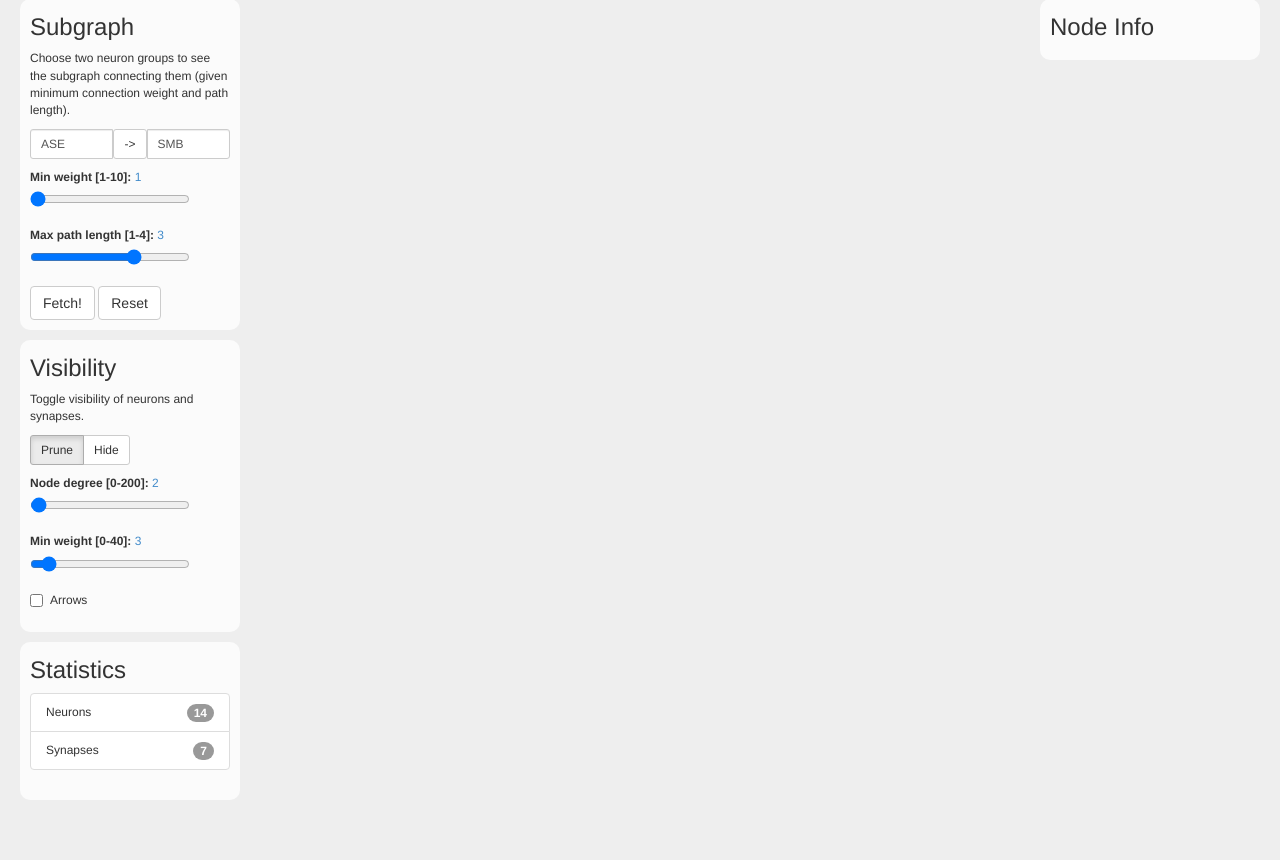
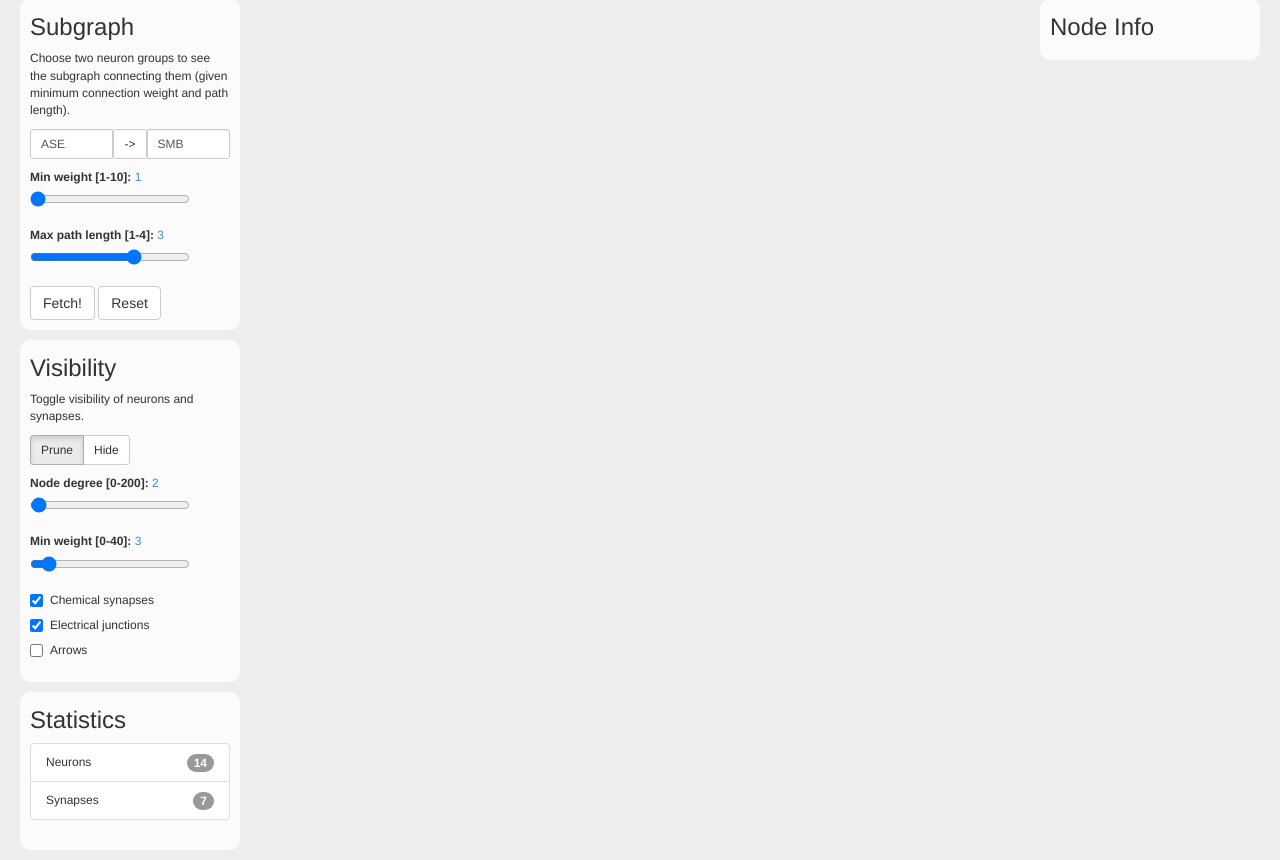
Before and after one commit to buhrmann/elegans, a Flask app: page / in a window 1280 px wide. Shown: the part 21-881 px from the top of the page. Before the commit the page ends 821 px from the top, so only its background shows below. Run offline with Flask 2, Linux system fonts and the light colour scheme; data that the repository does not hold is empty; some libraries are stand-ins or nearby versions.

Commit message:
Made gap junctions bidirectional (only returning one direction, and not adding arrow markers

```diff
--- a/neo.py
+++ b/neo.py
@@ -126,7 +126,9 @@
 
 # d3 compatible format
 def synapsesD3(neurons, minWeight=1):
-    q = "MATCH (n1:Neuron)-[s:Synapse]->(n2:Neuron) return {from:id(n1), to:id(n2), type:s.type, weight:s.weight, id:id(s)}"
+    #q = "MATCH (n1:Neuron)-[s:Synapse]->(n2:Neuron) return {from:id(n1), to:id(n2), type:s.type, weight:s.weight, id:id(s)}"
+    # For EJs we only need to show one direction
+    q = "MATCH (n1:Neuron)-[s:Synapse]->(n2:Neuron) WHERE s.type<>'EJ' OR (s.type='EJ' AND id(n1)<id(n2)) RETURN {from:id(n1), to:id(n2), type:s.type, weight:s.weight, id:id(s)}"
     graph = graphR()
     res = graph.query(q)
     synapses = []
--- a/static/css/d3.css
+++ b/static/css/d3.css
@@ -67,6 +67,10 @@
   stroke: #000;
 }
 
+.link.hidden {
+  display: none;
+}
+
 circle {
   stroke-width: 1px;
   stroke: #fff;
--- a/static/js/d3graph.js
+++ b/static/js/d3graph.js
@@ -45,7 +45,7 @@
     //nodeColorScale = d3.scale.ordinal().range(colorbrewer["Accent"][6].reverse());
 
     var degreeDomain = d3.extent(data.neurons, function(n) { return n.D; });
-    nodeRadiusScale = d3.scale.linear().domain(degreeDomain).range([10,30]);
+    nodeRadiusScale = d3.scale.linear().domain(degreeDomain).range([10,25]);
 
     var weightDomain = d3.extent(data.synapses, function(s) { return s.weight; });
     linkWeightScale = d3.scale.linear().domain(weightDomain).range([1,5]);
@@ -267,7 +267,7 @@
     links = l;
 
     var c = Math.min(-700 + wminVal * 100, -250);
-    var ld = Math.max(180 - wminVal * 10, 40);
+    var ld = Math.max(120 - wminVal * 10, 40);
     force.nodes(nodes);
     force.links(links);
     force.charge(c);
@@ -283,8 +283,9 @@
         .classed("junction", function(d) { return (d.type == 'EJ' || d.type == 'NMJ')})
         .style("stroke-width", function(d) { return linkWeightScale(d.weight) * (d.type == 'EJ' ? 2 : 1); })
         .style("stroke", function(d) { return nodeColorScale(d.source.type); })
-        .style("opacity", 0.25)
-        //.attr("marker-mid", "url(#end)");
+        .style("opacity", 0.25);
+
+    link.filter(function(d) { return d.type != "EJ"})
         .attr("marker-mid", function(d) { return "url(#" + nodeColorScale(d.source.type) + ")" });
 
     link.exit().remove();
@@ -425,6 +426,15 @@
     d3.event.stopPropagation();
 }
 
+
+function toggleSynapses(checkbox) {
+    link.filter(function(d) { return d.type!="EJ"}).classed("hidden", !checkbox.checked);
+}
+
+function toggleJunctions(checkbox) {
+    link.filter(function(d) { return d.type=="EJ"}).classed("hidden", !checkbox.checked);
+}
+
 function toggleArrows(checkbox) {
     o = checkbox.checked ? "visible" : "hidden";
     svg.selectAll("marker").attr("style", function(d) { return "fill: " + d + "; visibility:" + o +";"});
@@ -441,13 +451,13 @@
 function initNodePos(neurons) {
     neurons.forEach(function(d, i) {
         if (d.type.indexOf("sensory") > -1)
-            d.y = 100;
+            d.y = 0;
         else if (d.type.indexOf("motor") > -1)
-            d.y = 900;
+            d.y = 600;
         if (d.name.slice(-1) == "L")
-            d.x = 100;
+            d.x = 200;
         else if (d.name.slice(-1) == "R")
-            d.x = 900;
+            d.x = 600;
 
         //d.fixed = true;
     });
--- a/templates/graph.html
+++ b/templates/graph.html
@@ -47,6 +47,12 @@
           <div class="form-group">
             <label for="wminslider">Min weight [0-40]:</label> <output for="wminslider" id="wminlabel">3</output>
             <input type="range" id="wminslider" name="wmin" value="3" min="0" max="40" oninput="filterWMin(value)">
+          </div>
+          <div class="checkbox">
+            <label><input type="checkbox" onchange="toggleSynapses(this)" checked>Chemical synapses</label>
+          </div>
+          <div class="checkbox">
+            <label><input type="checkbox" onchange="toggleJunctions(this)" checked>Electrical junctions</label>
           </div>
           <div class="checkbox">
             <label><input type="checkbox" onchange="toggleArrows(this)">Arrows</label>
```
